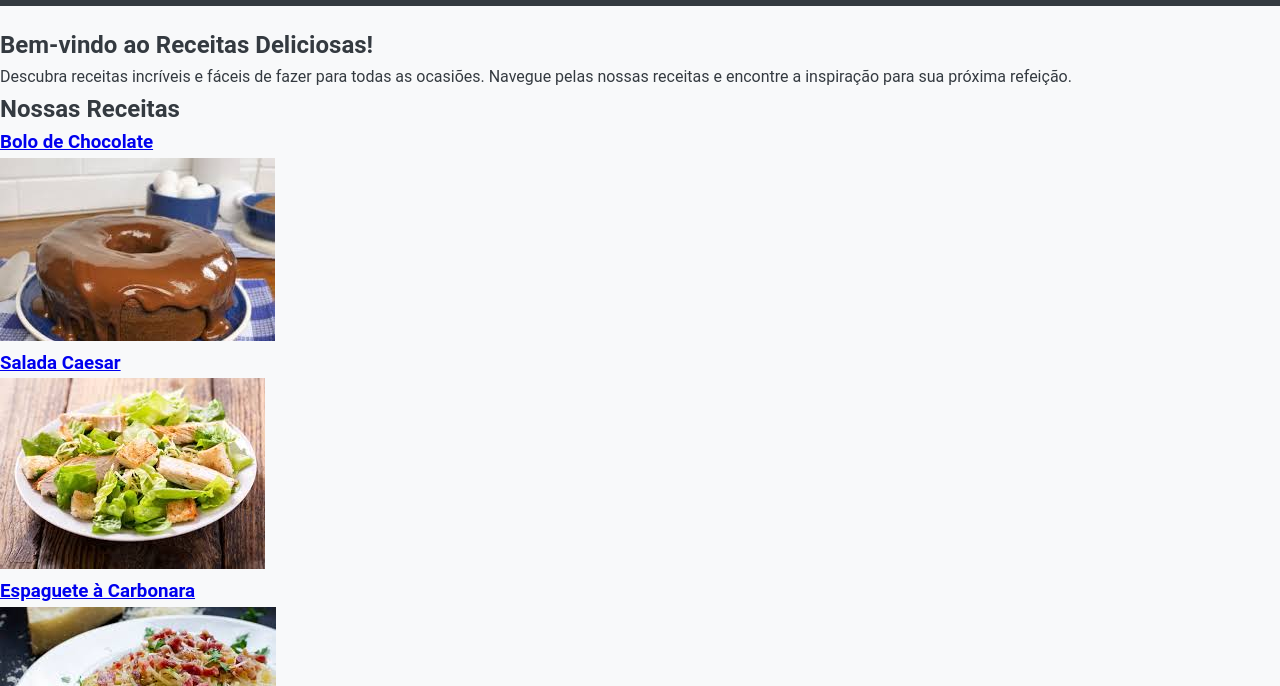
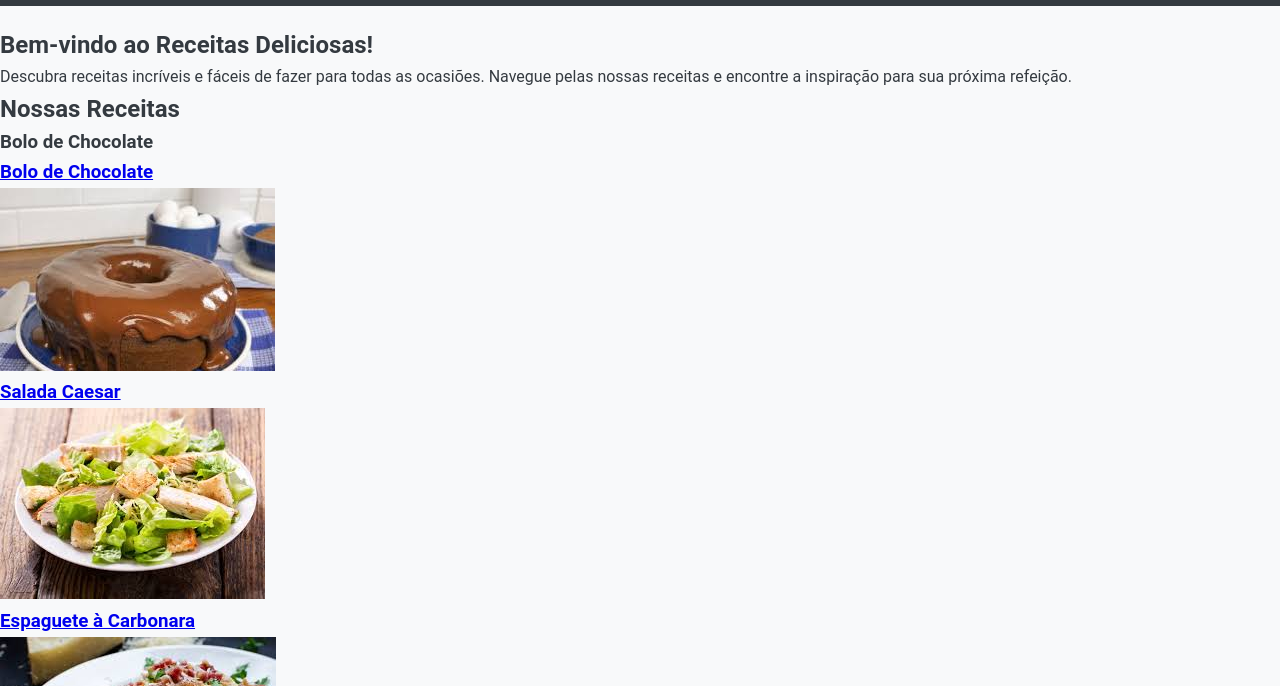
Before and after one commit to Detetivba/site-de-receitas, a plain HTML site: page index.html in a window 1280 px wide. Shown: the part 114-800 px from the top of the page. Drawn offline with Linux system fonts and the light colour scheme.

Commit message:
Update index.html

```diff
--- a/index.html
+++ b/index.html
@@ -26,6 +26,7 @@
             <h2>Nossas Receitas</h2>
             <ul>
                 <li>
+                    <h3>Bolo de Chocolate</h3>
                     <a href="recipe1.html">
                          <h3>Bolo de Chocolate</h3>
                         <img src="images/recipe1.jpg" alt="Bolo de Chocolate">
```
